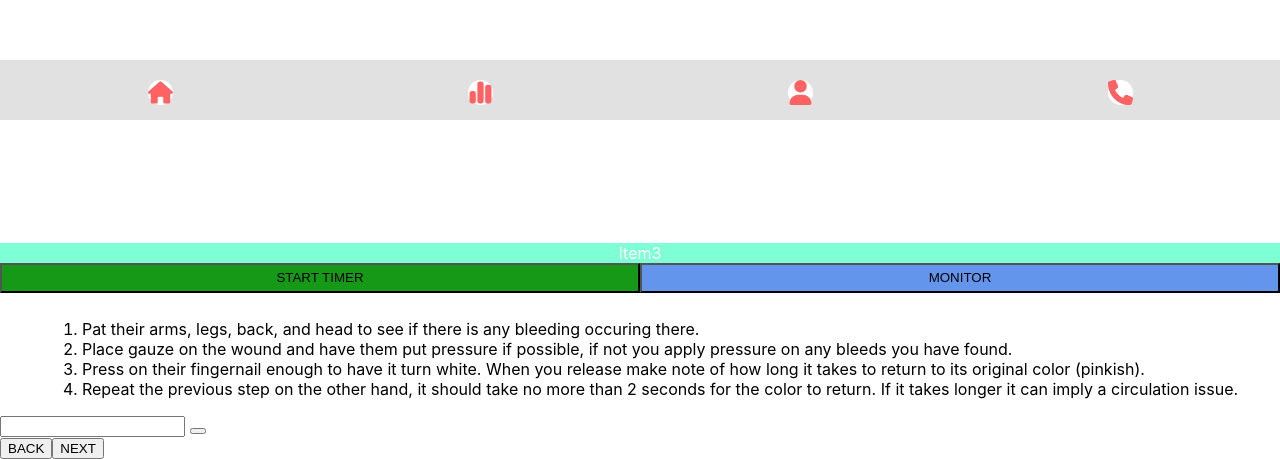
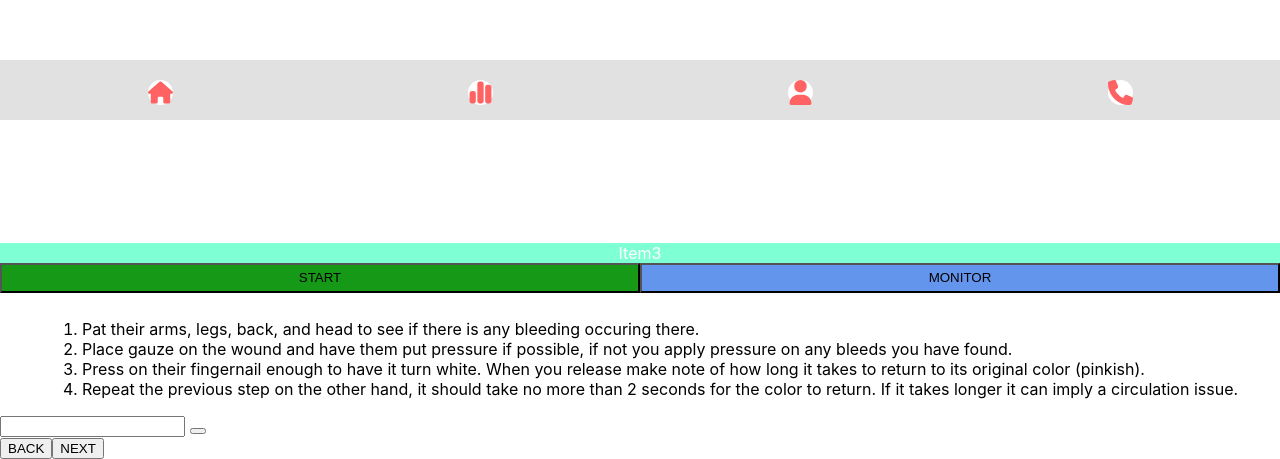
Before and after one commit to WesleyMatthee/kiss-react, a React (Create React App) app: page /circulation in a window 1280 px wide. Shown: the part 680-1139 px from the top of the page. Built offline with nearby package versions, Linux system fonts and the light colour scheme.

Commit message:
minor refactoring

```diff
--- a/src/components/childCpr.jsx
+++ b/src/components/childCpr.jsx
@@ -8,7 +8,7 @@ const navigate = useNavigate();
   return (
     <main>
 
-    <Nav/>
+      <Nav />
 
       <div className='carousel-wrapper'>
         <div className='profileimage'>
--- a/src/components/circulation.jsx
+++ b/src/components/circulation.jsx
@@ -21,7 +21,10 @@ export default function Circulation() {
         </Carousel>
       </div>
 
-      <div className='button-buffer'><button className='start-timer' type='button'>START TIMER</button> <button className='monitor-button' type='button'>MONITOR</button></div>
+      <div className='button-buffer'>
+        <button className='start-button' type='button'>START</button>
+        <button className='monitor-button' type='button' onClick={() => navigate('/monitor')}>MONITOR</button>
+      </div>
 
 
       <section className='container'>
--- a/src/components/extraNotes.jsx
+++ b/src/components/extraNotes.jsx
@@ -21,7 +21,10 @@ export default function ExtraNotes() {
         </Carousel>
       </div>
 
-      <div className='button-buffer'><button className='start-timer' type='button'>START TIMER</button> <button className='monitor-button' type='button'>MONITOR</button></div>
+      <div className='button-buffer'>
+        <button className='start-button' type='button'>START</button>
+        <button className='monitor-button' type='button' onClick={() => navigate('/monitor')}>MONITOR</button>
+      </div>
 
 
       <section className='container'>
--- a/src/components/monitor.jsx
+++ b/src/components/monitor.jsx
@@ -21,7 +21,10 @@ const navigate = useNavigate();
     </Carousel>
     </div>
 
-    <div className='button-buffer'><button className='start-button' type='button'>START</button> <button className='monitor-button' type='button'>MONITOR</button></div>
+    <div className='button-buffer'>
+        <button className='start-button' type='button'>START</button>
+        <button className='monitor-button' type='button' onClick={() => navigate('/monitor')}>MONITOR</button>
+      </div>
 
 
     <section className='container'>
--- a/src/components/pearl.jsx
+++ b/src/components/pearl.jsx
@@ -21,7 +21,10 @@ export default function Pearl() {
         </Carousel>
       </div>
 
-      <div className='button-buffer'><button className='start-timer' type='button'>START TIMER</button> <button className='monitor-button' type='button'>MONITOR</button></div>
+      <div className='button-buffer'>
+        <button className='start-button' type='button'>START</button>
+        <button className='monitor-button' type='button' onClick={() => navigate('/monitor')}>MONITOR</button>
+      </div>
 
 
       <section className='container'>
--- a/src/components/pulse.jsx
+++ b/src/components/pulse.jsx
@@ -21,7 +21,10 @@ export default function Pulse() {
         </Carousel>
       </div>
 
-      <div className='button-buffer'><button className='start-timer' type='button'>START TIMER</button> <button className='monitor-button' type='button'>MONITOR</button></div>
+      <div className='button-buffer'>
+        <button className='start-button' type='button'>START</button>
+        <button className='monitor-button' type='button' onClick={() => navigate('/monitor')}>MONITOR</button>
+      </div>
 
 
       <section className='container'>
```
Also changed, not shown: src/components/choking.jsx (+6 -3 lines). Lines whose indentation alone changed are shown as unchanged.
